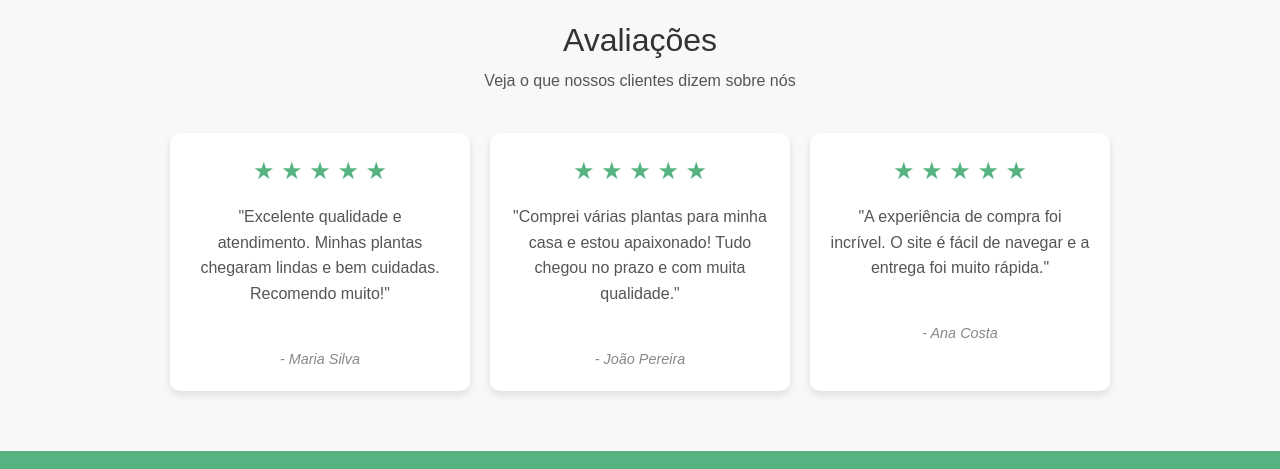
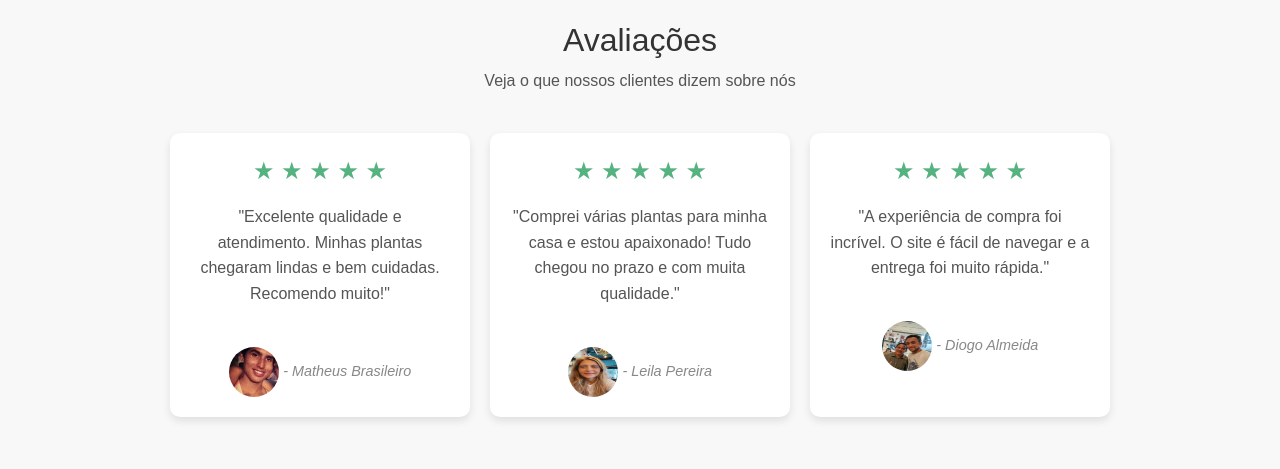
Before and after one commit to brucesantss/terraquinta-http, a plain HTML site: page home.html in a window 1280 px wide. Shown: the part 2050-2519 px from the top of the page. Drawn offline with nearby package versions, Linux system fonts and the light colour scheme.

Commit message:
clientes foto

```diff
--- a/home.html
+++ b/home.html
@@ -179,7 +179,8 @@
                         "Excelente qualidade e atendimento. Minhas plantas chegaram lindas e bem cuidadas. Recomendo
                         muito!"
                     </p>
-                    <span class="review-author">- Maria Silva</span>
+                    <img src="images/matheusBrasileiro.jpg" alt="" style="width: 50px; height: 50px; border-radius: 50%;">
+                    <span class="review-author">- Matheus Brasileiro</span>
                 </div>
                 <div class="review-card">
                     <div class="review-stars">
@@ -189,7 +190,8 @@
                         "Comprei várias plantas para minha casa e estou apaixonado! Tudo chegou no prazo e com muita
                         qualidade."
                     </p>
-                    <span class="review-author">- João Pereira</span>
+                    <img src="images/leilaPereira.jpg" alt="" style="width: 50px; height: 50px; border-radius: 50%;">
+                    <span class="review-author">- Leila Pereira</span>
                 </div>
                 <div class="review-card">
                     <div class="review-stars">
@@ -198,7 +200,8 @@
                     <p class="review-text">
                         "A experiência de compra foi incrível. O site é fácil de navegar e a entrega foi muito rápida."
                     </p>
-                    <span class="review-author">- Ana Costa</span>
+                    <img src="images/diogoAlmeida.jpg" alt="" style="width: 50px; height: 50px; border-radius: 50%;">
+                    <span class="review-author">- Diogo Almeida</span>
                 </div>
             </div>
         </div>
```
Also changed, not shown: images/diogoAlmeida.jpg (added), images/leilaPereira.jpg (added), images/matheusBrasileiro.jpg (added).
